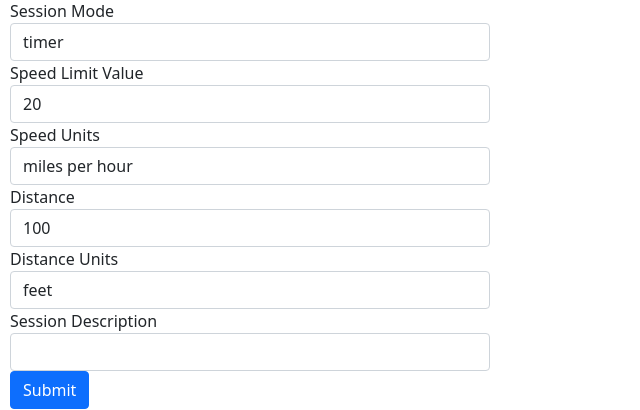
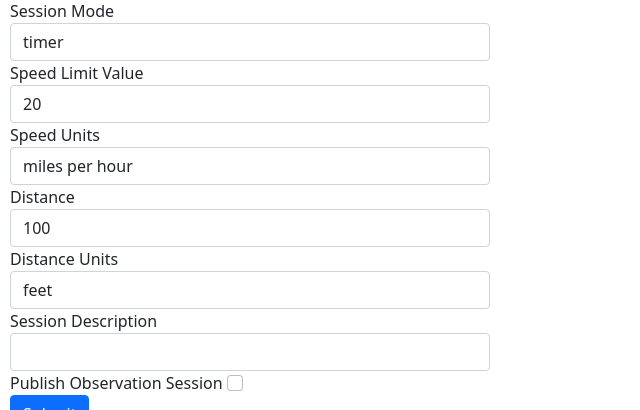
Before and after one commit to devinbrady/street-observation, a Flask app: page /session_settings in a window 1280 px wide. Shown: the part 57-467 px from the top of the page, without its empty margins (0-640 px from the left). Run offline with Flask 2, Linux system fonts and the light colour scheme; parts of the project's set-up code (start-up, migrations or seed data) failed here and were passed over.

Commit message:
Publish button

```diff
--- a/speed/forms.py
+++ b/speed/forms.py
@@ -1,6 +1,6 @@
 
 from flask_wtf import FlaskForm
-from wtforms import SelectField, StringField, TextField, IntegerField, DecimalField, SubmitField
+from wtforms import SelectField, StringField, TextField, IntegerField, DecimalField, BooleanField, SubmitField
 from wtforms.validators import DataRequired, Length, Email
 
 
@@ -53,7 +53,11 @@ class SessionSettingsForm(FlaskForm):
         , description='A nearby street address for this location'
     )
 
-    # publish = Boolean
+    publish = BooleanField(
+        'Publish Observation Session'
+        , render_kw={'class': 'form-check-input'}
+        , description='Check this box if you want to publish this observation session for public viewing.'
+        )
 
     # delete
 
--- a/speed/models.py
+++ b/speed/models.py
@@ -111,6 +111,7 @@ class ObservationSession(db.Model):
             , distance_value
             , distance_units
             , speed_units
+            , publish
             , speed_limit_value=None
             , distance_meters=None
             , session_description=None
@@ -126,10 +127,9 @@ class ObservationSession(db.Model):
         self.speed_units = speed_units
         self.session_description = session_description
         self.local_timezone = local_timezone
+        self.publish = publish
 
         # Defaults when record created
-        self.publish = False
-
         utc_now = utilities.now_utc()
         self.created_at = utc_now
         self.updated_at = utc_now
--- a/speed/queries/sessions_one.sql
+++ b/speed/queries/sessions_one.sql
@@ -9,6 +9,7 @@ s.location_id
 , s.speed_limit_value
 , s.speed_units
 , s.session_description
+, s.publish
 , loc.location_name
 
 from sessions s
--- a/speed/queries/sessions_update.sql
+++ b/speed/queries/sessions_update.sql
@@ -8,6 +8,7 @@ set
     , speed_units = :speed_units
     , session_mode = :session_mode
     , session_description = :session_description
+    , publish = :publish
     , updated_at = :updated_at
 
 where session_id = :session_id
--- a/speed/sessions.py
+++ b/speed/sessions.py
@@ -46,6 +46,7 @@ def edit_session_settings():
             , distance_value=100
             , distance_units='feet'
             , session_mode='timer'
+            , publish=False
             )
 
         if form.validate_on_submit():
@@ -67,6 +68,7 @@ def edit_session_settings():
                 , distance_units=form.distance_units.data
                 , session_description=form.session_description.data
                 , local_timezone=local_timezone
+                , publish=form.publish.data
                 )
             db.session.add(new_session_object)
             db.session.commit()
@@ -85,6 +87,7 @@ def edit_session_settings():
             , distance_units=settings['distance_units']
             , session_mode=settings['session_mode']
             , session_description=settings['session_description']
+            , publish=settings['publish']
             )
 
         if form.validate_on_submit():
@@ -102,6 +105,7 @@ def edit_session_settings():
                     , speed_units=form.speed_units.data
                     , session_mode=form.session_mode.data
                     , session_description=form.session_description.data
+                    , publish=form.publish.data
                     , updated_at=utilities.now_utc()
                     )
 
@@ -332,7 +336,7 @@ def create_histogram(session_id):
         )
 
     fig = Figure()
-    fig.set_size_inches(5, 4)
+    fig.set_size_inches(4, 3)
     axis = fig.add_subplot(1, 1, 1)
     axis.hist(session_observations['speed_value'])
 
--- a/speed/templates/session_settings.html
+++ b/speed/templates/session_settings.html
@@ -82,6 +82,18 @@
         {% endif %}
       </div>
 
+      <div class="form-group">
+        {{ form.publish.label }}
+        {{ form.publish }}
+        {% if form.publish.errors %}
+          <ul class="errors">
+            {% for error in form.publish.errors %}
+              <li>{{ error }}</li>
+            {% endfor %}
+          </ul>
+        {% endif %}
+      </div>
+
       {{ form.submit }}
 
       <!-- todo: add a Cancel button here -->
```
Also changed, not shown: speed/templates/about.html (+38 -2 lines).
